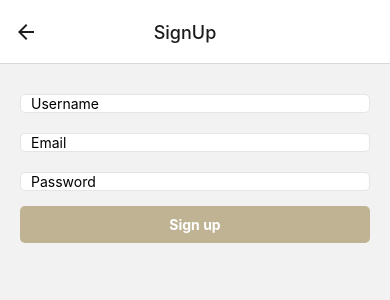
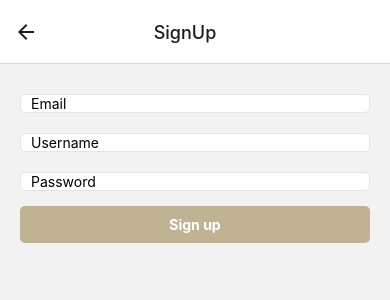
Before and after one commit to 6made6sarkh6m/pw-prayerx, a React Native app: screen /SignUp in a window 390 px wide. Shown: the top 300 px of the page. Built offline with nearby package versions, Linux system fonts and the light colour scheme.

Commit message:
feat: apply react-final-form to project inputs

```diff
--- a/package.json
+++ b/package.json
@@ -20,7 +20,9 @@
     "@types/styled-components": "^5.1.23",
     "@types/styled-components-react-native": "^5.1.3",
     "axios": "^0.26.0",
+    "final-form": "^4.20.6",
     "react": "17.0.2",
+    "react-final-form": "^6.5.8",
     "react-native": "0.67.2",
     "react-native-bouncy-checkbox": "^2.1.10",
     "react-native-gesture-handler": "^2.2.0",
--- a/src/components/ui/AddPrayerInput/AddPrayerInput.tsx
+++ b/src/components/ui/AddPrayerInput/AddPrayerInput.tsx
@@ -5,7 +5,7 @@ import styled from 'styled-components/native';
 import {addPrayer} from '../../../redux/ducks/Prayers';
 import AddIcon from '../icons/AddIcon';
 import {Pressable} from 'react-native';
-
+import {Form, Field} from 'react-final-form';
 interface IAddPrayerProps {
   columnId: number;
 }
@@ -15,10 +15,9 @@ interface IAddPrayerValues {
 }
 
 const AddPrayerInput = ({columnId}: IAddPrayerProps) => {
-  const [title, setTitle] = useState('');
   const dispatch = useDispatch();
 
-  const handleSubmit = (values: IAddPrayerValues) => {
+  const onSubmit = (values: IAddPrayerValues) => {
     console.log('values:  ', values);
     const data = {
       columnId: columnId,
@@ -28,19 +27,33 @@ const AddPrayerInput = ({columnId}: IAddPrayerProps) => {
     dispatch({type: addPrayer.type, data: data});
   };
 
-  const handleChangeTitle = (e: string) => {
-    setTitle(e);
-  };
   return (
     <InputWrap>
       <InputContainer>
-        <Pressable onPress={() => handleSubmit({title})}>
-          <StyledAddIcon />
-        </Pressable>
-        <StyledInput
-          value={title}
-          onChangeText={e => handleChangeTitle(e)}
-          placeholder="Add a prayer..."
+        <StyledAddIcon />
+        <Form
+          onSubmit={onSubmit}
+          render={({handleSubmit, form}) => (
+            <FieldWrap>
+              <Field
+                name="title"
+                placeholder="Add a prayer..."
+                render={({input, placeholder, form}) => {
+                  return (
+                    <StyledInput
+                      placeholder={placeholder}
+                      onChange={input.onChange}
+                      value={input.value}
+                      onSubmitEditing={() => {
+                        handleSubmit(form.values);
+                        form.reset();
+                      }}
+                    />
+                  );
+                }}
+              />
+            </FieldWrap>
+          )}
         />
       </InputContainer>
     </InputWrap>
@@ -63,6 +76,10 @@ const InputContainer = styled.View`
   overflow: hidden;
 `;
 
+const FieldWrap = styled.View`
+  flex-grow: 1;
+`;
+
 const StyledInput = styled.TextInput`
   display: flex;
   flex-grow: 1;
--- a/src/components/ui/Textinput/Textinput.tsx
+++ b/src/components/ui/Textinput/Textinput.tsx
@@ -2,25 +2,32 @@ import React, {FC} from 'react';
 import {TextInput} from 'react-native';
 import styled from 'styled-components/native';
 import {COLORS} from '../../../constants/colors';
+import {Field} from 'react-final-form';
 interface StyledTextInputProps {
-  value: string;
-  setValue: (e: string) => void;
+  name: string;
   placeholder: string;
   secureTextEntry?: boolean;
 }
 const Textinput: FC<StyledTextInputProps> = ({
-  value,
-  setValue,
+  name,
   placeholder,
   secureTextEntry,
 }) => {
   return (
     <Root>
-      <TextInput
-        value={value}
-        onChangeText={setValue}
+      <Field
+        name={name}
         placeholder={placeholder}
-        secureTextEntry={secureTextEntry}
+        render={({input, placeholder}) => {
+          return (
+            <TextInput
+              placeholder={placeholder}
+              onChangeText={input.onChange}
+              value={input.value}
+              secureTextEntry={secureTextEntry}
+            />
+          );
+        }}
       />
     </Root>
   );
--- a/src/redux/store.tsx
+++ b/src/redux/store.tsx
@@ -9,7 +9,7 @@ import {persistStore, persistReducer, REHYDRATE} from 'redux-persist';
 import AsyncStorage from '@react-native-community/async-storage';
 import {AuthReducer} from './ducks/Auth';
 import {ColumnsReducer} from './ducks/Columns';
-import { PrayersReducer } from './ducks/Prayers';
+import {PrayersReducer} from './ducks/Prayers';
 import authMiddleware from './middlewares/authMiddleware';
 import rootSaga from './sagas';
 
--- a/src/screens/AddColumn/AddColumn.tsx
+++ b/src/screens/AddColumn/AddColumn.tsx
@@ -5,11 +5,12 @@ import {useDispatch} from 'react-redux';
 import styled from 'styled-components/native';
 import {COLORS} from '../../constants/colors';
 import {AppHeader} from '../../components/AppHeader';
-import {Pressable} from 'react-native';
+import {Pressable, View} from 'react-native';
 import GoBackIcon from '../../components/ui/icons/GoBackIcon';
 import {Button, Textinput} from '../../components/ui';
 import {StackNavigationProp} from '@react-navigation/stack';
 import {RootStackParamList} from '../../interfaces/navigator';
+import {Form} from 'react-final-form';
 
 type AddColumnScreenProps = StackNavigationProp<
   RootStackParamList,
@@ -20,11 +21,9 @@ type NavProp = {
 };
 
 const AddColumn = ({navigation}: NavProp) => {
-  const [title, setTitle] = useState('');
-  const [description, setDescription] = useState('');
   const dispatch = useDispatch();
 
-  const handleAddColumn = (values: IAddColumn) => {
+  const onSubmit = (values: IAddColumn) => {
     dispatch({type: addColumn.type, values});
     navigation.goBack();
   };
@@ -40,15 +39,15 @@ const AddColumn = ({navigation}: NavProp) => {
         }
       />
       <Container>
-        <Textinput value={title} setValue={setTitle} placeholder="Title" />
-        <Textinput
-          value={description}
-          setValue={setDescription}
-          placeholder="Description"
-        />
-        <Button
-          text="Add Column"
-          onPress={() => handleAddColumn({title, description})}
+        <Form
+          onSubmit={onSubmit}
+          render={({handleSubmit}) => (
+            <View>
+              <Textinput name="title" placeholder="Column title" />
+              <Textinput name="description" placeholder="Column description" />
+              <Button text="Add column" onPress={handleSubmit} />
+            </View>
+          )}
         />
       </Container>
     </Root>
--- a/src/screens/ColumnSettings/ColumnSettings.tsx
+++ b/src/screens/ColumnSettings/ColumnSettings.tsx
@@ -10,10 +10,11 @@ import TrashIcon from '../../components/ui/icons/TrashIcon';
 import {deleteColumn} from '../../redux/ducks/Columns';
 import {AppRoutes} from '../../navigation/UserNavigation/routes';
 import {COLORS} from '../../constants/colors';
-import {Pressable} from 'react-native';
+import {Pressable, View} from 'react-native';
 import {Textinput} from '../../components/ui/Textinput';
 import {Button} from '../../components/ui/Button';
 import {updateColumn} from '../../redux/ducks/Columns';
+import {Form} from 'react-final-form';
 interface IUpdateColumn {
   title: string;
   description: string;
@@ -36,23 +37,12 @@ type NavProp = {
 const ColumnSettings = ({navigation, route}: NavProp) => {
   const dispatch = useDispatch();
 
-  const [title, setTitle] = useState('');
-  const [description, setDescription] = useState('');
-
-  const handleSetTitle = (value: string) => {
-    setTitle(value);
-  };
-
-  const handleSetDescription = (value: string) => {
-    setDescription(value);
-  };
-
   const handleDeleteColumn = () => {
     dispatch({type: deleteColumn.type, columnId: route.params.columnId});
     navigation.navigate(AppRoutes.Board);
   };
 
-  const handleUpdateColumn = (values: IUpdateColumn) => {
+  const onSubmit = (values: IUpdateColumn) => {
     const data = {columnId: route.params.columnId, values};
     dispatch({type: updateColumn.type, data});
     navigation.goBack();
@@ -74,19 +64,15 @@ const ColumnSettings = ({navigation, route}: NavProp) => {
         title="Settings"
       />
       <Container>
-        <Textinput
-          value={title}
-          setValue={e => handleSetTitle(e)}
-          placeholder="Column Title"
-        />
-        <Textinput
-          value={description}
-          setValue={e => handleSetDescription(e)}
-          placeholder="Column description"
-        />
-        <Button
-          text="Update column"
-          onPress={() => handleUpdateColumn({title, description})}
+        <Form
+          onSubmit={onSubmit}
+          render={({handleSubmit}) => (
+            <View>
+              <Textinput name="title" placeholder="Column title" />
+              <Textinput name="description" placeholder="Column description" />
+              <Button text="Update Column" onPress={handleSubmit} />
+            </View>
+          )}
         />
       </Container>
     </Root>
--- a/src/screens/SignIn/SignIn.tsx
+++ b/src/screens/SignIn/SignIn.tsx
@@ -8,43 +8,31 @@ import {StackNavigationProp} from '@react-navigation/stack';
 import {RootStackParamList} from '../../interfaces/navigator';
 import {AuthRoutes} from '../../navigation/AuthNavigation/routes';
 import styled from 'styled-components/native';
+import {Form} from 'react-final-form';
+import {View} from 'react-native';
 
 type SignInScreenProps = StackNavigationProp<RootStackParamList, 'SignIn'>;
 type NavProp = {
   navigation: SignInScreenProps;
 };
 const SignIn = ({navigation}: NavProp) => {
-  const [email, setEmail] = useState('');
-  const [password, setPassword] = useState('');
   const dispatch = useDispatch();
 
-  const handleSignInPress = (values: ISignIn) => {
+  const onSubmit = (values: ISignIn) => {
     dispatch({type: signIn.type, values});
   };
 
-  const handleChangeEmail = (value: string) => {
-    setEmail(value);
-  };
-
-  const handleChangePassword = (value: string) => {
-    setPassword(value);
-  };
   return (
     <Root>
-      <Textinput
-        value={email}
-        setValue={e => handleChangeEmail(e)}
-        placeholder="Email"
-      />
-      <Textinput
-        value={password}
-        setValue={e => handleChangePassword(e)}
-        placeholder="Password"
-        secureTextEntry
-      />
-      <Button
-        text="Sign in"
-        onPress={() => handleSignInPress({email, password})}
+      <Form
+        onSubmit={onSubmit}
+        render={({handleSubmit}) => (
+          <FieldWrap>
+            <Textinput name="email" placeholder="Email" />
+            <Textinput name="password" placeholder="Password" secureTextEntry />
+            <Button text="Sign in" onPress={handleSubmit} />
+          </FieldWrap>
+        )}
       />
       <Button
         text="Press to sign up"
@@ -61,4 +49,9 @@ const Root = styled.View`
   padding: 20px;
 `;
 
+const FieldWrap = styled.View`
+  width: 100%;
+  flex-grow: 1;
+`;
+
 export default SignIn;
--- a/src/screens/SignUp/SignUp.tsx
+++ b/src/screens/SignUp/SignUp.tsx
@@ -5,51 +5,27 @@ import {ISignUp} from '../../redux/ducks/Auth/types';
 import {useDispatch} from 'react-redux';
 import {signUp} from '../../redux/ducks/Auth';
 import styled from 'styled-components/native';
-
+import {Form} from 'react-final-form';
+import {View} from 'react-native';
 const SignUp = () => {
-  const [email, setEmail] = useState('');
-  const [name, setName] = useState('');
-  const [password, setPassword] = useState('');
   const dispatch = useDispatch();
 
-  const handleSignUpPress = (values: ISignUp) => {
+  const onSubmit = (values: ISignUp) => {
     dispatch({type: signUp.type, values});
-  };
-
-  const handleChangeEmail = (value: string) => {
-    setEmail(value);
-  };
-
-  const handleChangePassword = (value: string) => {
-    setPassword(value);
-  };
-
-  const handleChangeName = (value: string) => {
-    setName(value);
   };
 
   return (
     <Root>
-      <Textinput
-        value={name}
-        setValue={e => handleChangeName(e)}
-        placeholder="Username"
-      />
-      <Textinput
-        value={email}
-        setValue={e => handleChangeEmail(e)}
-        placeholder="Email"
-      />
-      <Textinput
-        value={password}
-        setValue={e => handleChangePassword(e)}
-        placeholder="Password"
-        secureTextEntry
-      />
-
-      <Button
-        text="Sign up"
-        onPress={() => handleSignUpPress({email, name, password})}
+      <Form
+        onSubmit={onSubmit}
+        render={({handleSubmit}) => (
+          <FieldWrap>
+            <Textinput name="email" placeholder="Email" />
+            <Textinput name="name" placeholder="Username" />
+            <Textinput name="password" placeholder="Password" />
+            <Button text="Sign up" onPress={handleSubmit} />
+          </FieldWrap>
+        )}
       />
     </Root>
   );
@@ -60,4 +36,9 @@ const Root = styled.View`
   padding: 20px;
 `;
 
+const FieldWrap = styled.View`
+  width: 100%;
+  flex-grow: 1;
+`;
+
 export default SignUp;
```
Also changed, not shown: 1 other file (tests, documents, lock files or other folders).
